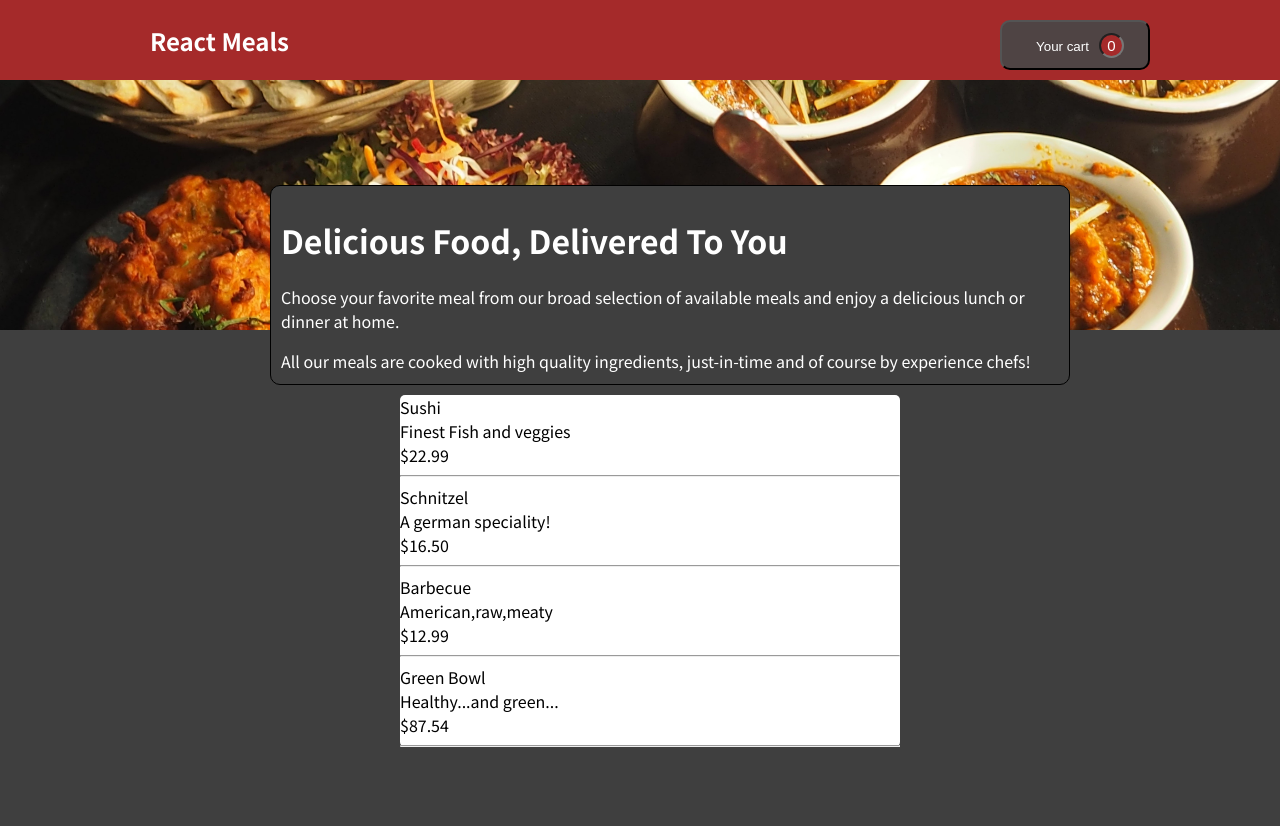
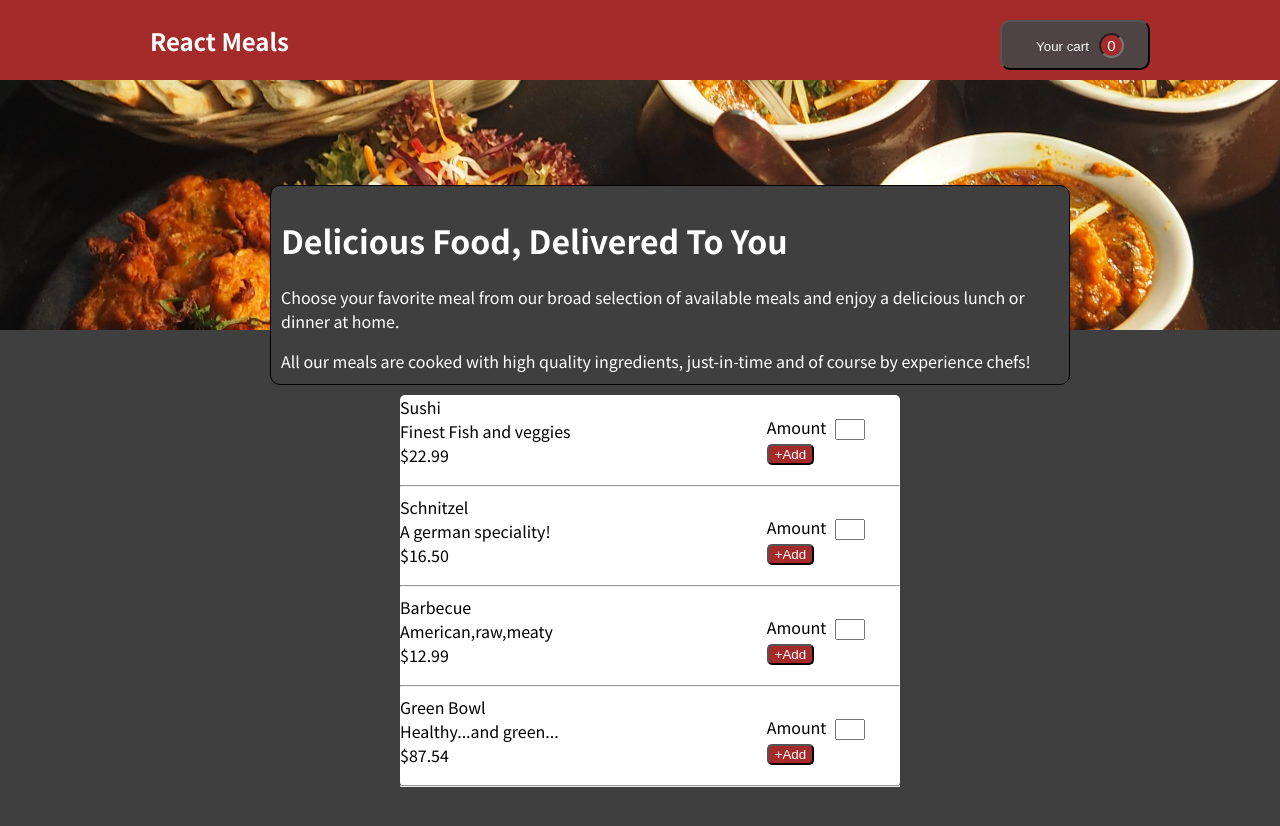
Before and after one commit to Mayank00480/RestaurantWeb, a React (Create React App) app: page / in a window 1280 px wide. Shown: the top 826 px of the page. Built offline with nearby package versions, Linux system fonts and the light colour scheme.

Commit message:
Added +ADD button

```diff
--- a/src/components/ItemList.js
+++ b/src/components/ItemList.js
@@ -5,8 +5,12 @@ const ItemList = (props) => {
     <div className = 'itemList'>
       {
         props.data.map((item) =>{
-           return <> <li key ={Math.random().toString()}>{item.itemName} <br/> {item.itemDescription}<br/> {item.itemPrice} </li>
-            <hr/></>
+           return <> <li key ={Math.random().toString()}>{item.itemName} <br/> {item.itemDescription}<br/> {item.itemPrice} </li> <form>
+            <label>Amount</label> <input type = "text"/>
+            <br/>
+            <button type = "button" >+Add</button>
+           </form>
+            <hr style={{width : '500px'}}/></>
         })
       }
     </div>
--- a/src/components/itemList.css
+++ b/src/components/itemList.css
@@ -8,4 +8,24 @@
 }
 .itemList li{
     list-style-type: none;
+    height : 40px;
 }
+.itemList form input{
+    width : 30px;
+}
+.itemList form{
+    position: relative;
+    float: right;
+   right: 40px;
+    bottom : 20px;
+}
+.itemList form button{
+    background-color: brown;
+    color : white;
+    border-radius: 5px;
+    cursor : pointer
+}
+.itemList input {
+    position: relative;
+    left : 5px;
+}
```
